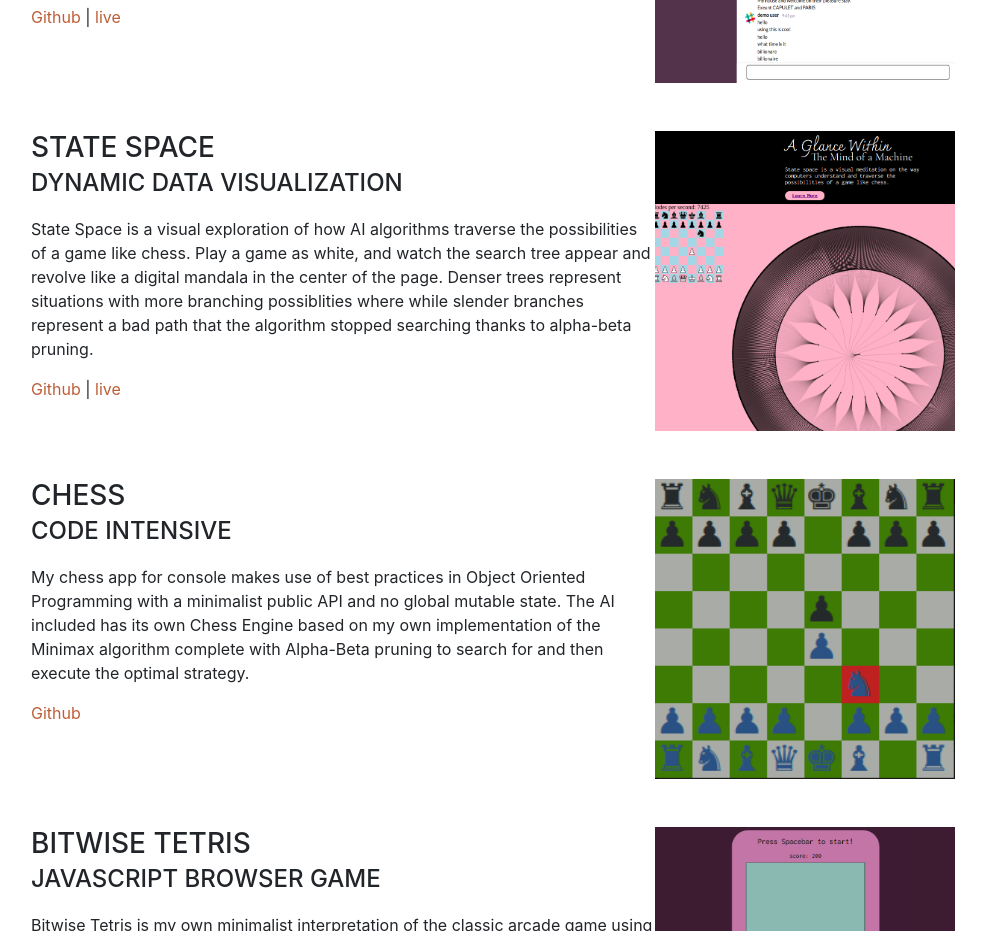
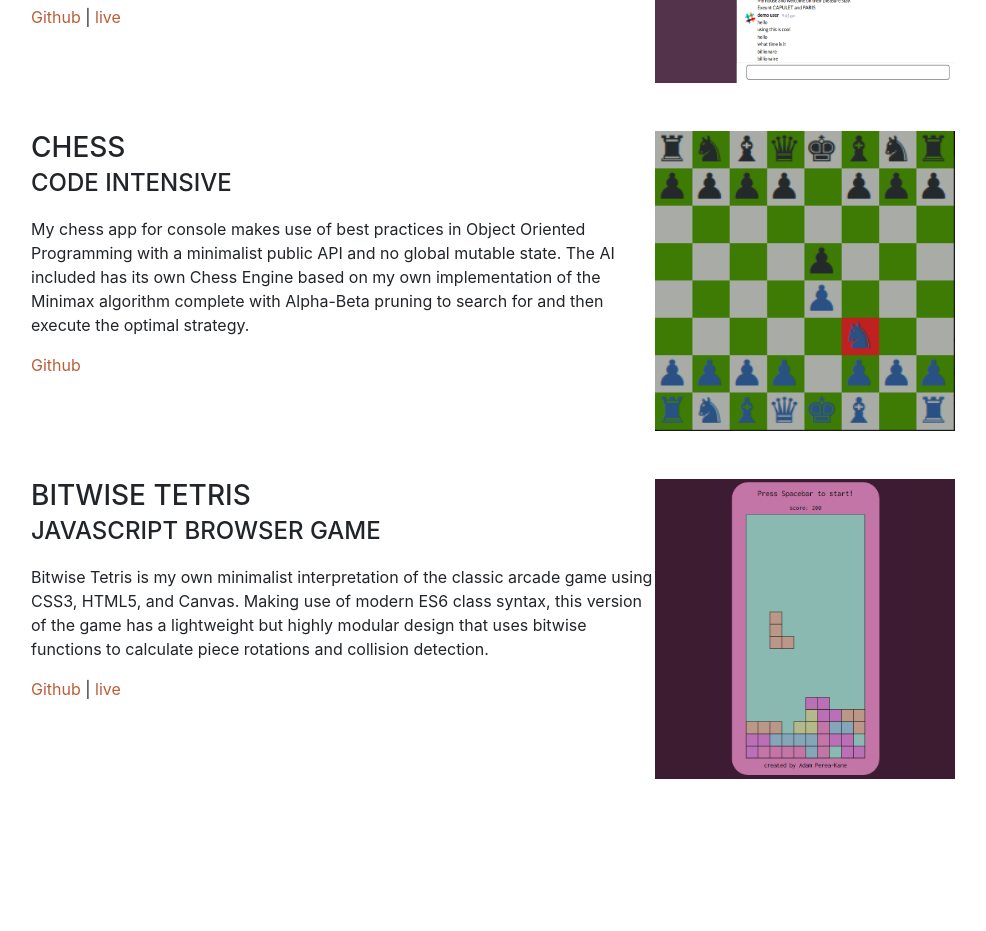
Before and after one commit to adampereakane/personal-page, a website with bundled scripts: page index.html in a window 1280 px wide. Shown: the part 1500-2431 px from the top of the page, without its empty margins (289-1275 px from the left). After the commit the page ends 2375 px from the top, so only its background shows below. Built offline with nearby package versions, Linux system fonts and the light colour scheme; files whose address does not match are found by name; a web font is replaced by a local one.

Commit message:
comment out statespace

```diff
--- a/index.html
+++ b/index.html
@@ -104,7 +104,7 @@
             </div>
           </div>
 
-          <div class="resume-item d-flex flex-column flex-md-row mb-5">
+          <!-- <div class="resume-item d-flex flex-column flex-md-row mb-5">
             <div class="resume-content mr-auto">
               <h3 class="mb-0">State Space</h3>
               <div class="subheading mb-3">Dynamic Data Visualization</div>
@@ -114,7 +114,7 @@
             <div class="resume-date text-md-right">
               <img src="./img/state-space.png" height="300" width="300"></img>
             </div>
-          </div>
+          </div> -->
 
           <div class="resume-item d-flex flex-column flex-md-row mb-5">
             <div class="resume-content mr-auto">
```
